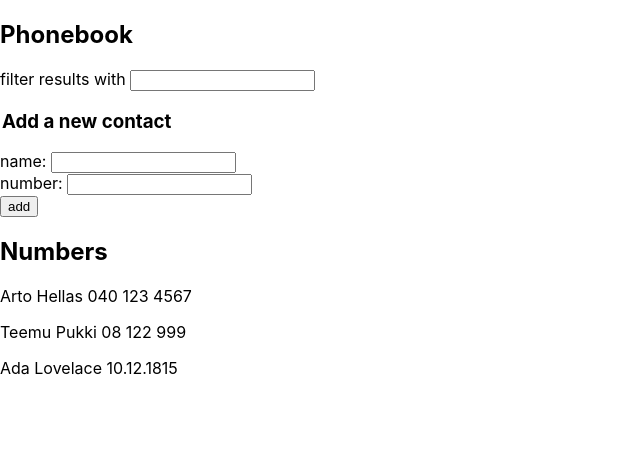
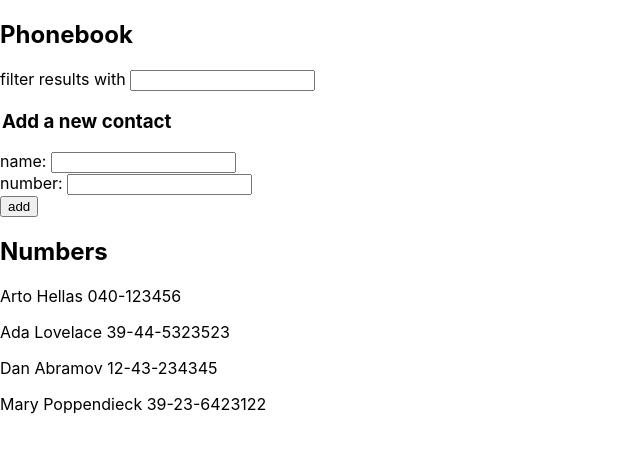
Before and after one commit to jkerola/fullstack2020, a React (Create React App) app in the folder 2/puhelinluettelo/: page / in a window 1280 px wide. Shown: the top 452 px of the page, without its empty margins (0-640 px from the left). Built offline with nearby package versions, Linux system fonts and the light colour scheme; data requests are answered from the project's data file.

Commit message:
Exercise 2.11

```diff
--- /dev/null
+++ b/2/puhelinluettelo/db.json
@@ -0,0 +1,24 @@
+{
+    "persons":[
+      {
+        "name": "Arto Hellas",
+        "number": "040-123456",
+        "id": 1
+      },
+      {
+        "name": "Ada Lovelace",
+        "number": "39-44-5323523",
+        "id": 2
+      },
+      {
+        "name": "Dan Abramov",
+        "number": "12-43-234345",
+        "id": 3
+      },
+      {
+        "name": "Mary Poppendieck",
+        "number": "39-23-6423122",
+        "id": 4
+      }
+    ]
+  }
--- a/2/puhelinluettelo/src/App.js
+++ b/2/puhelinluettelo/src/App.js
@@ -1,25 +1,19 @@
-import React, { useState } from 'react'
+import React, { useState, useEffect } from 'react'
+import axios from 'axios'
 
 // from example at https://fullstackopen.com/osa2/lomakkeiden_kasittely#tehtavat-2-6-2-10
 const App = () => {
-  const [persons, setPersons] = useState([
-    {
-      name: 'Arto Hellas',
-      number: '040 123 4567'
-    },
-    {
-      name: 'Teemu Pukki',
-      number: '08 122 999'
-    },
-    {
-      name: 'Ada Lovelace',
-      number: '10.12.1815'
-    }
-  ])
+  const [persons, setPersons] = useState([])
   const [newName, setNewName] = useState('')
   const [newNumber, setNewNumber] = useState('')
   const [newFilter, setNewFilter] = useState('')
   const [showAll, setShowAll] = useState(true)
+  useEffect(() => {
+    axios.get('http://localhost:3001/persons')
+      .then(response => {
+        setPersons(response.data)
+      })
+  }, [])
   const personsToShow = showAll // filter names that contain substring newFilter
     ? persons
     : persons.filter(person => person.name.toLowerCase().includes(newFilter.toLowerCase()))
```
Also changed, not shown: 2/puhelinluettelo/package.json (+6 -1 lines), 1 other file (tests, documents, lock files or other folders).
